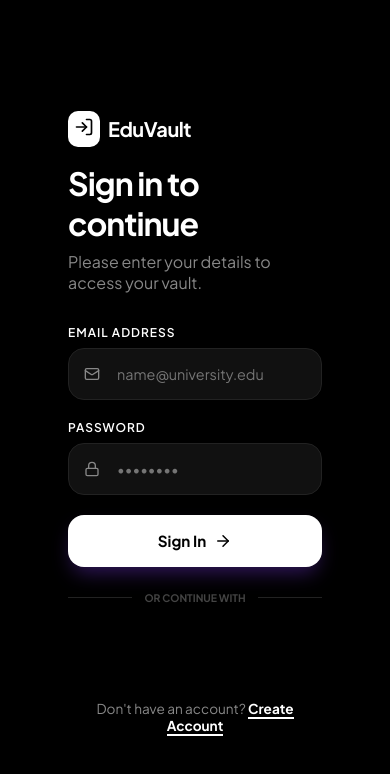
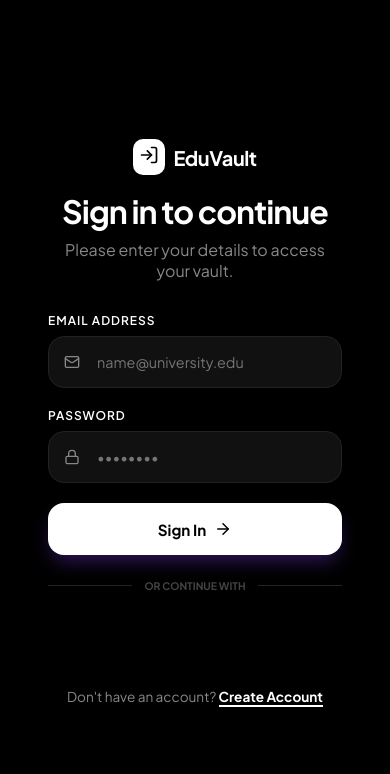
Before and after one commit to Amit-akm-22/Academic-Vault, a React app in the folder frontend/: page /login in a window 390 px wide. Shown: the top 774 px of the page. Built offline with nearby package versions, Linux system fonts and the light colour scheme; no server answers; the HTML template or start-up script is replaced by a standard one.

Commit message:
Update index.css

```diff
--- a/frontend/src/index.css
+++ b/frontend/src/index.css
@@ -189,9 +189,10 @@ body {
   display: flex;
   justify-content: center;
   align-items: center;
-  padding: 2.5rem;
+  padding: min(2.5rem, 5vw);
   z-index: 10;
   background: #000000;
+  min-height: 100vh;
 }
 
 .auth-visual {
@@ -526,8 +527,22 @@ select.form-input option {
   }
 
   .auth-box {
-    padding: 2rem 1.25rem;
-    margin: 1rem;
+    padding: 1rem;
+    margin: 0 auto;
+    text-align: center;
+  }
+
+  .auth-box .form-group {
+    text-align: left;
+  }
+
+  .auth-box>div:first-child>div:first-child {
+    justify-content: center;
+  }
+
+  .auth-box>div:first-child h1,
+  .auth-box>div:first-child p {
+    text-align: center;
   }
 
   .docs-grid {
```
